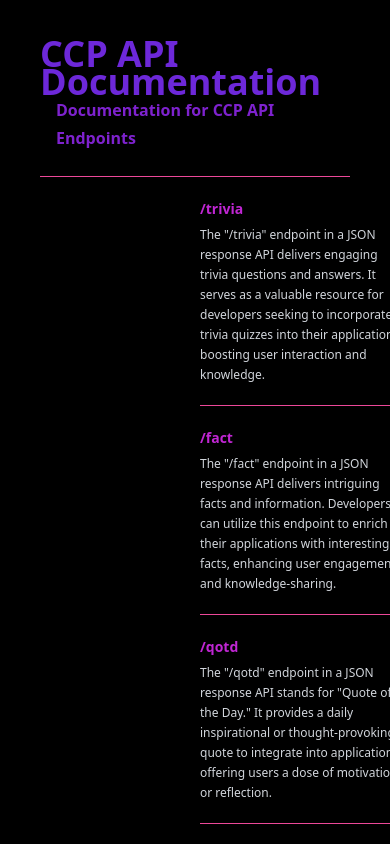
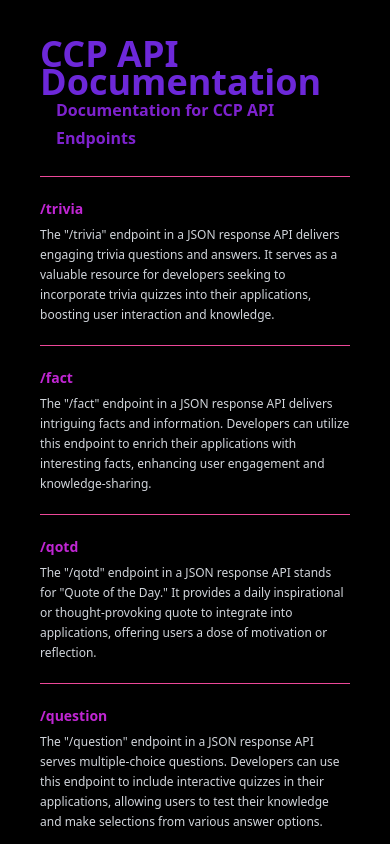
Before and after one commit to Bekian/ccp-docs, a SvelteKit app: page / in a window 390 px wide. Shown: the top 844 px of the page. Built offline with nearby package versions, Linux system fonts and the light colour scheme.

Commit message:
Added better mobile layout

```diff
--- a/src/routes/+page.svelte
+++ b/src/routes/+page.svelte
@@ -11,7 +11,7 @@
 	<div class="mt-6 border-t border-pink-500">
 	</div>
 	<!-- list -->
-	<ul role="list" class="divide-y divide-pink-500 w-2/3 mx-40">
+	<ul role="list" class="divide-y divide-pink-500 md:w-3/4 md:mx-32">
 		{#each endPointArray as e}
 		<li class="flex flex-col justify-between gap-x-6 py-5">
 			<div class="flex min-w-0 gap-x-4">
```
Also changed, not shown: 1 other file (tests, documents, lock files or other folders).
